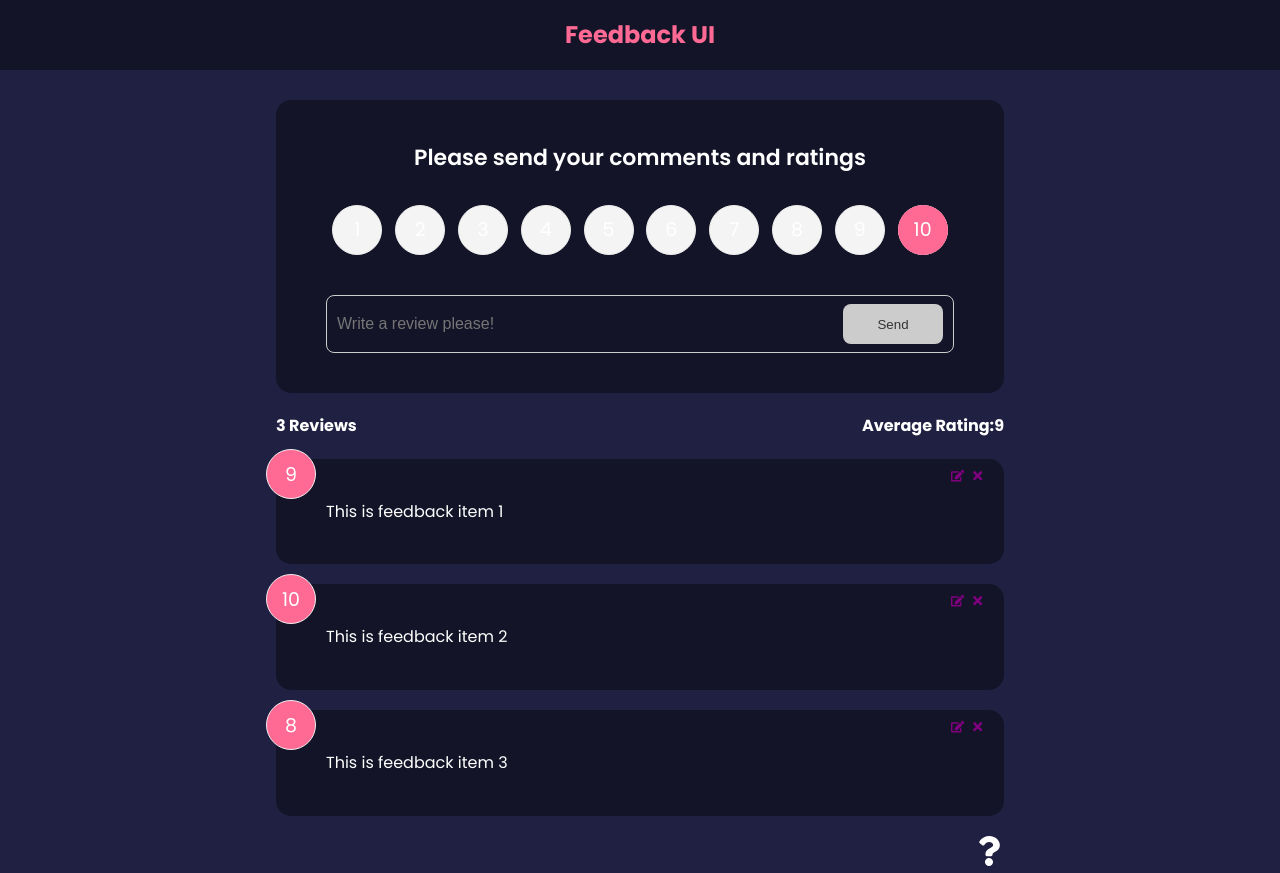
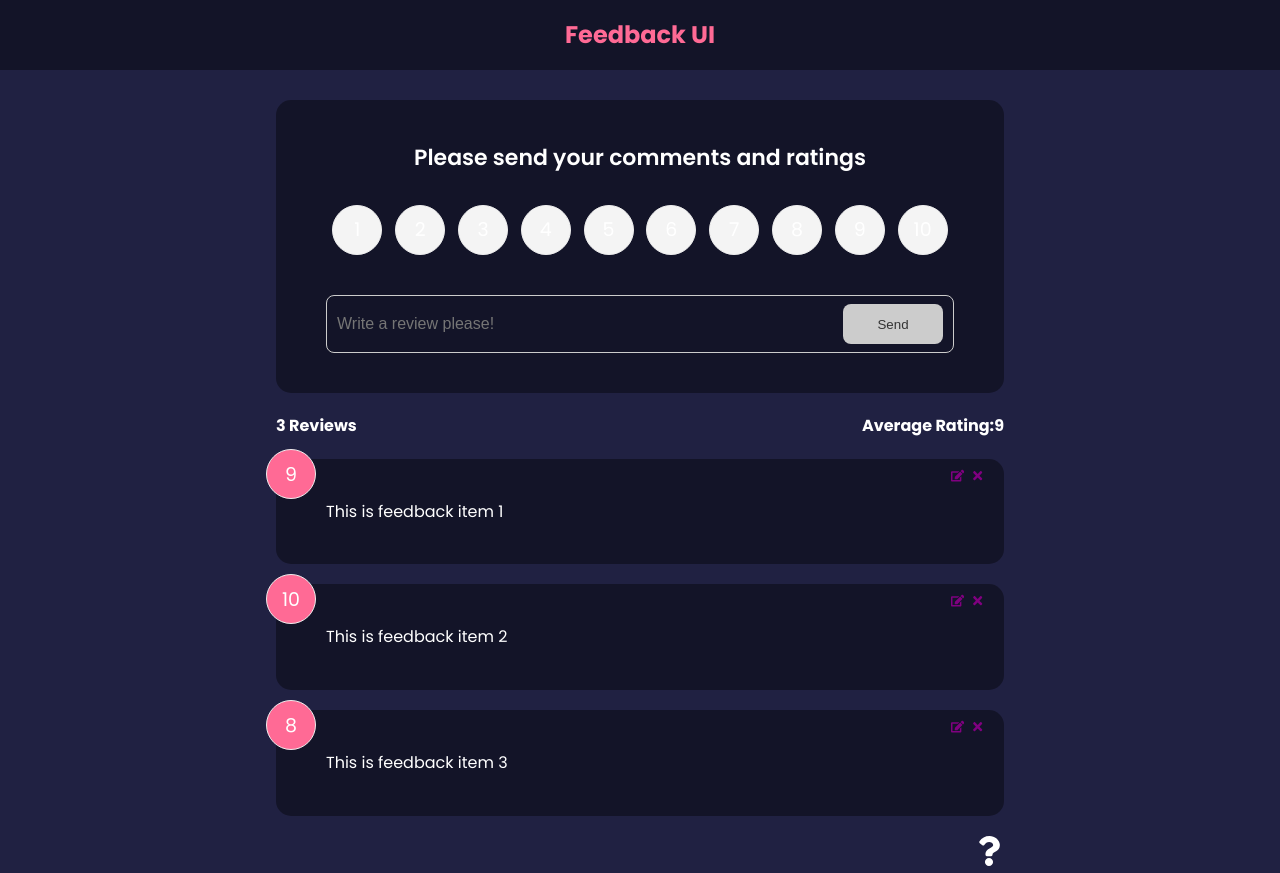
Before and after one commit to salimp2009/feedback-app, a React (Create React App) app: page / in a window 1280 px wide. Built offline with nearby package versions, Linux system fonts and the light colour scheme.

Commit message:
added useEffect when the feedbackEdit changes we get the feedbackEdit from Context and sets the related states; enable button, set text from the Context; did the same also RatingSelect component

```diff
--- a/src/components/FeedbackForm.jsx
+++ b/src/components/FeedbackForm.jsx
@@ -1,4 +1,4 @@
-import { useState, useContext } from "react";
+import { useState, useContext, useEffect } from "react";
 import Card from "./shared/Card";
 import Button from "./shared/Button";
 import RatingSelect from "./RatingSelect";
@@ -10,7 +10,15 @@
   const [btnDisabled, setBtnDisabled] = useState(true);
   const [message, setMessage] = useState("");
 
-  const { addFeedback } = useContext(FeedbackContext);
+  const { addFeedback, feedbackEdit } = useContext(FeedbackContext);
+
+  useEffect(() => {
+    if (feedbackEdit.edit === true) {
+      setBtnDisabled(false);
+      setText(feedbackEdit.item.text);
+      setRating(feedbackEdit.item.rating);
+    }
+  }, [feedbackEdit]);
 
   const handleTextChange = (e) => {
     if (text === "") {
--- a/src/components/RatingSelect.jsx
+++ b/src/components/RatingSelect.jsx
@@ -1,11 +1,20 @@
-import { useState } from "react";
+import { useState, useContext, useEffect } from "react";
+import FeedbackContext from "../context/FeedbackContext";
 
 function RatingSelect({ select }) {
   const [selected, setSelected] = useState(10);
+
+  const { feedbackEdit } = useContext(FeedbackContext);
+
+  useEffect(() => {
+    setSelected(feedbackEdit.item.rating);
+  }, [feedbackEdit]);
+
   const handleChange = (e) => {
     setSelected(+e.currentTarget.value);
     select(+e.currentTarget.value);
   };
+
   return (
     <ul className="rating">
       <li>
--- a/src/context/FeedbackContext.jsx
+++ b/src/context/FeedbackContext.jsx
@@ -47,7 +47,13 @@
 
   return (
     <FeedbackContext.Provider
-      value={{ feedback, deleteFeedback, addFeedback, editFeedback }}
+      value={{
+        feedback,
+        deleteFeedback,
+        addFeedback,
+        editFeedback,
+        feedbackEdit,
+      }}
     >
       {children}
     </FeedbackContext.Provider>
```
